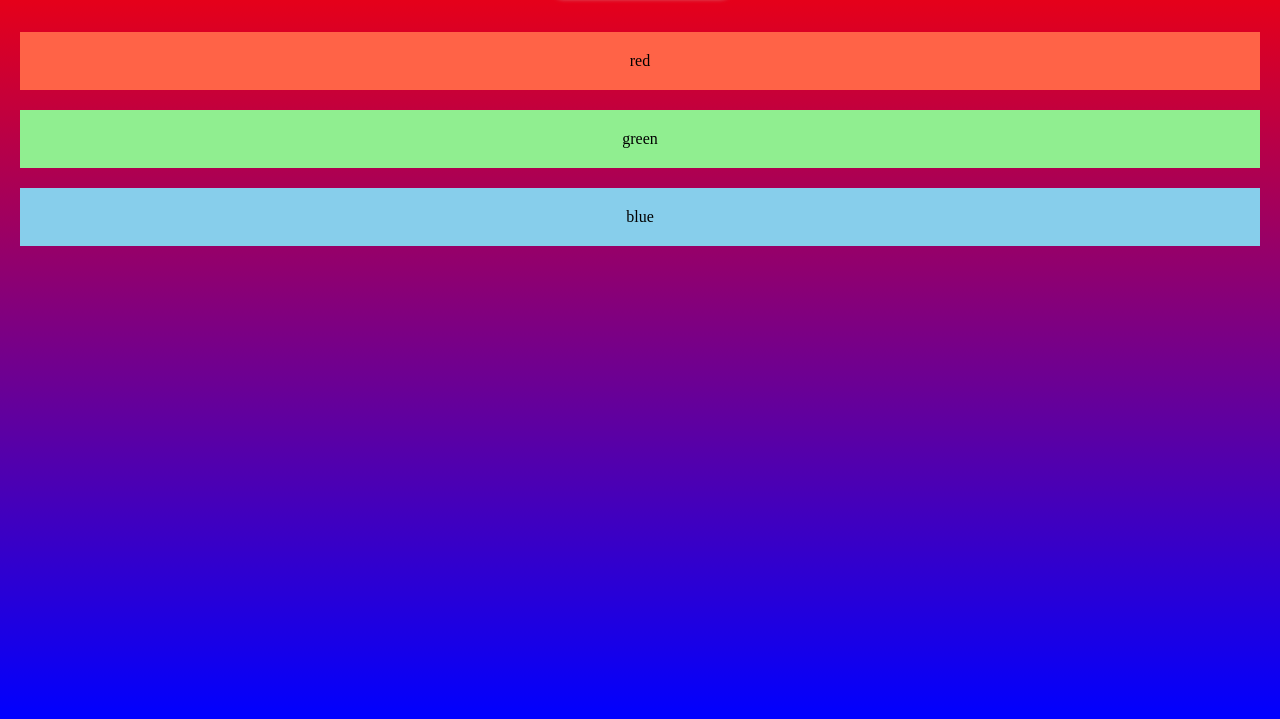
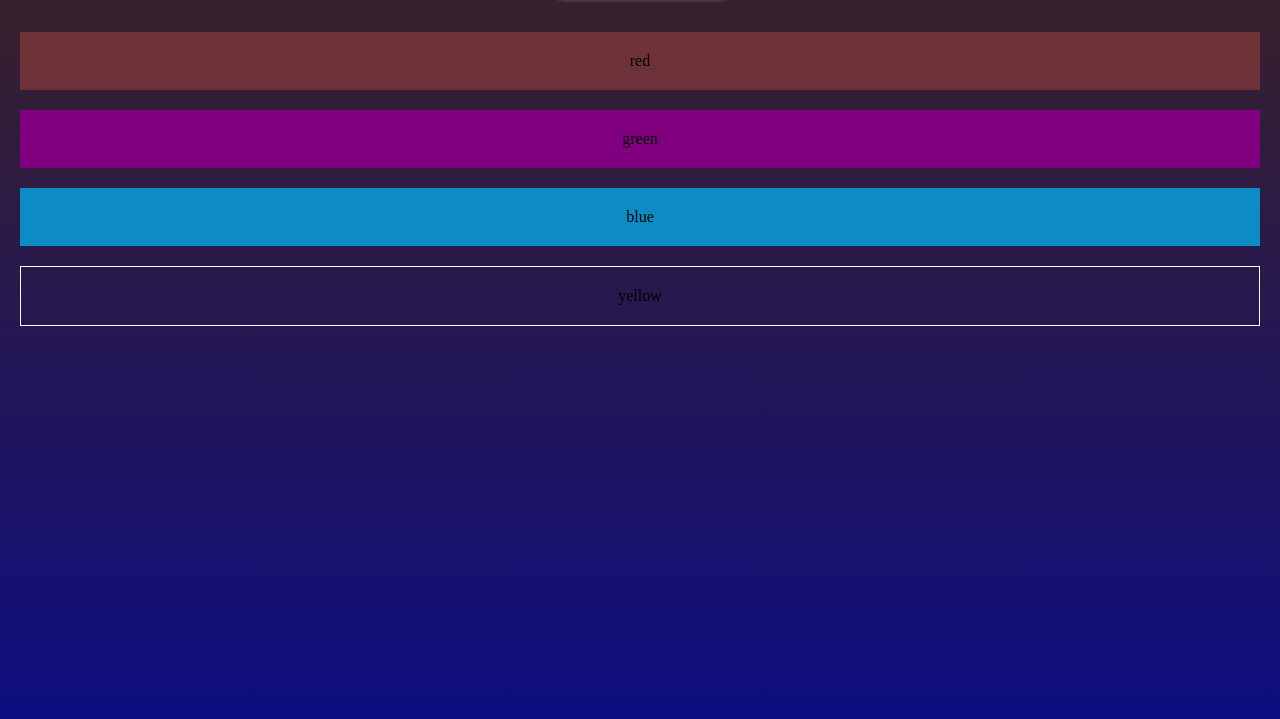
Before and after one commit to omerHamid/gitTraining, a plain HTML site: page index.html in a window 1280 px wide. Shown: the part 81-800 px from the top of the page. Drawn offline with Linux system fonts and the light colour scheme.

Commit message:
some changes been added,please check out

```diff
--- a/index.html
+++ b/index.html
@@ -12,6 +12,7 @@
     <li class="red">red</li>
     <li class="green">green</li>
     <li class="blue">blue</li>
+    <li class="yellow">yellow</li>
   </ul>
 </body>
 </html>
--- a/style.css
+++ b/style.css
@@ -5,7 +5,7 @@
 }
 
 body{
-  background-image: linear-gradient(to top,blue , red) ;
+  background-image: linear-gradient(to top,rgb(14, 14, 129) , rgb(61, 34, 34)) ;
   background-attachment: fixed;
   text-align: center;
 }
@@ -21,25 +21,35 @@ h1{
   border: solid 4px #ccc;
   box-shadow: 2px 2px 5px;
 }
+.green{
+  background: purple;
 
-.green{
-  background: lightgreen;
   margin:20px;
   padding:20px;
 }
 
 .red{
   padding:20px;
-  background-color: tomato;
+  background-color: rgba(255, 99, 71, 0.281);
   margin:20px;
 }
 
 .blue{
   padding:20px;
-  background-color: skyblue;
+  background-color: rgba(9, 159, 218, 0.856);
   margin:20px;
 }
+.yellow{
+  border:1px solid white;
+  margin:20px;
+  padding:20px;
+  transition: all 0.5s;
+}
+.yellow:hover{
+  background:rgba(255, 255, 0, 0.753);
 
-li{
+}
+
+ul{
   list-style: none;
 }
```
